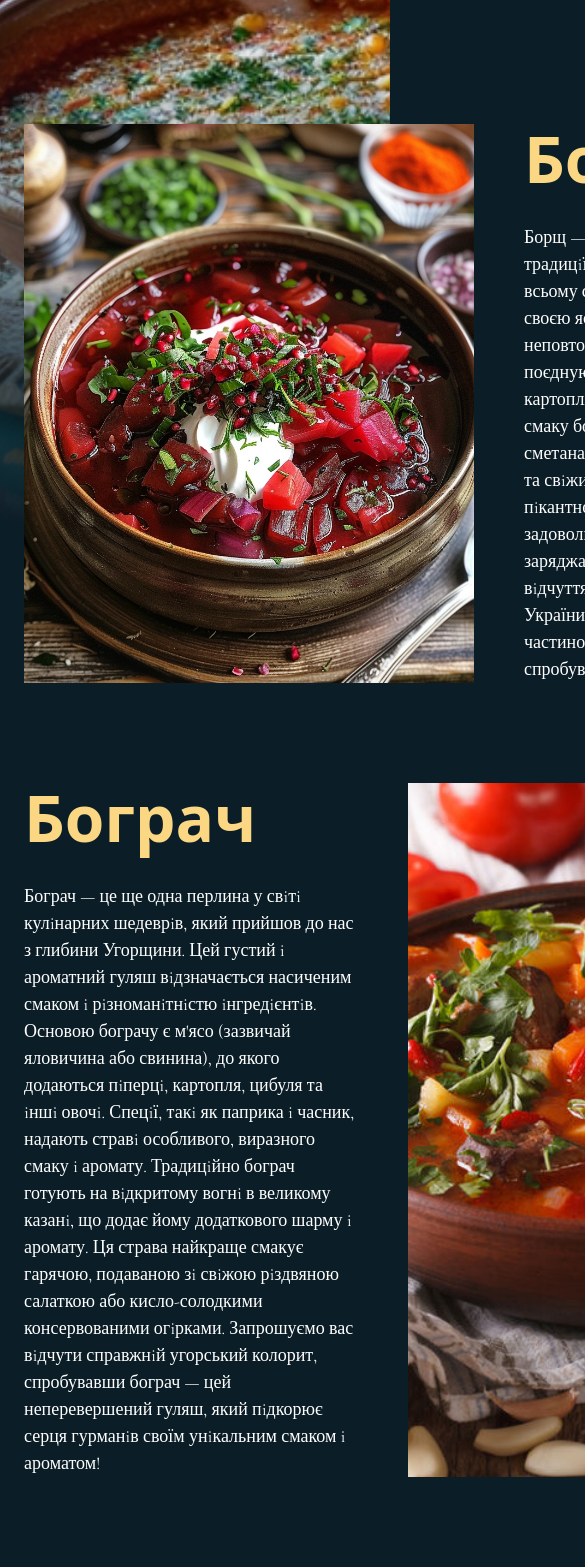
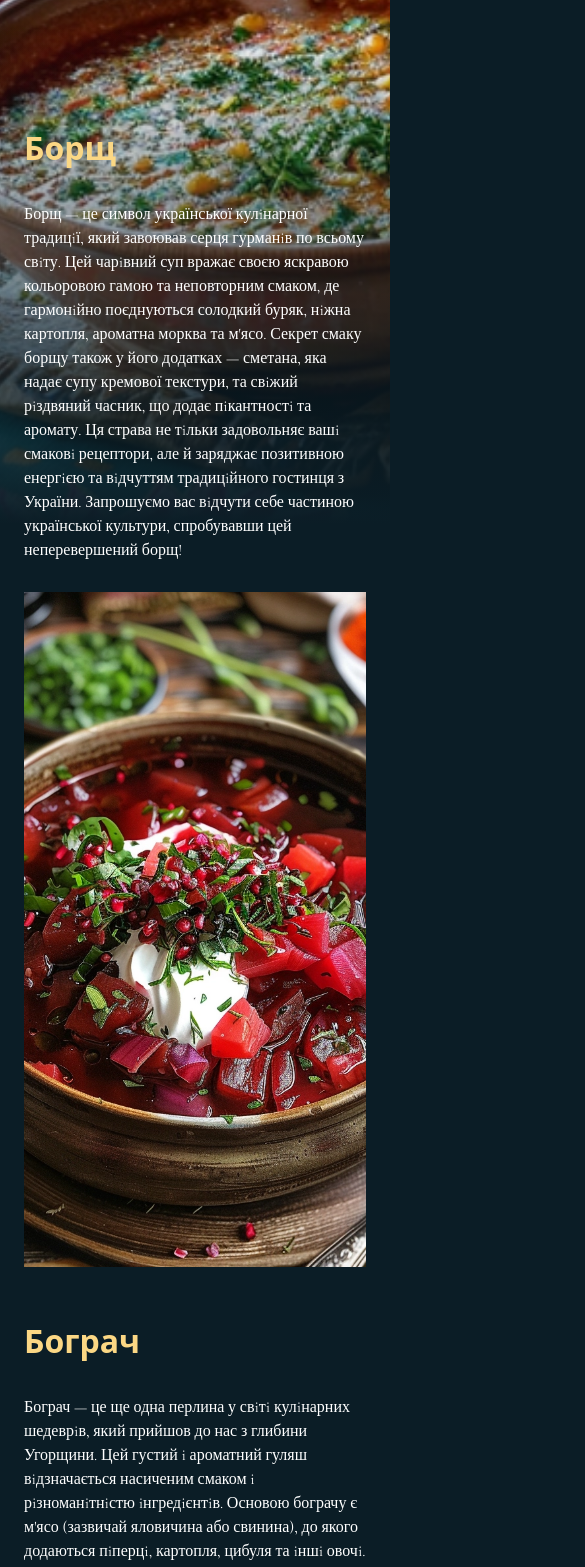
Before and after one commit to uliana-mykoliuk/travel-to-slavsko, a Next.js app: page /food in a window 390 px wide. Shown: the part 820-2387 px from the top of the page, 585 px wide, since content can reach past the window. Built offline with nearby package versions, Linux system fonts and the light colour scheme; a web font is replaced by a local one.

Commit message:
mobile redesign

```diff
--- a/src/components/footer.component.jsx
+++ b/src/components/footer.component.jsx
@@ -1,5 +1,5 @@
+import { navLinks } from "@/mocks/nav-links";
 import Link from "next/link";
-import { navLinks } from "./header.component";
 
 const footerLinks = [
   {
--- a/src/components/image-text.component.jsx
+++ b/src/components/image-text.component.jsx
@@ -1,38 +1,43 @@
 import Image from "next/image";
 
+const TextComponent = ({ title, text }) => {
+  return (
+    <div>
+      <h2 className="font-bold text-[32px] md:text-[64px] md:leading-[70px] text-accent">
+        {title}
+      </h2>
+      <p className="text-[16px] md:text-[18px] mt-[30px]">{text}</p>
+    </div>
+  );
+};
+
 const ImageTextComponent = ({ title, text, img, imgPosition = "left" }) => {
-  return imgPosition === "left" ? (
-    <section className="grid mx-auto grid-cols-[450px_auto] gap-x-[50px] items-center">
-      <div className="relative h-full min-h-[500px]">
+  return (
+    <div className="container">
+      {imgPosition === "left" ? (
+        <section className="flex flex-col-reverse md:grid md:grid-cols-2 xl:grid-cols-[450px_1fr] gap-x-[50px] gap-y-[30px] md:items-center">
+          <div className="md:relative h-[80vh] md:h-full min-h-[500px]">
             <Image
               src={img}
               alt={title}
-          className="w-full h-full object-cover absolute"
+              className="w-full h-full object-cover md:absolute"
             />
           </div>
-      <div className="">
-        <h2 className="font-bold text-[64px] leading-[70px] text-accent">
-          {title}
-        </h2>
-        <p className="text-[18px] mt-[30px]">{text}</p>
-      </div>
+          <TextComponent title={title} text={text} />
         </section>
       ) : (
-    <section className="grid mx-auto grid-cols-[auto_450px] gap-x-[50px] items-center">
-      <div className="">
-        <h2 className="font-bold text-[64px] leading-[70px] text-accent">
-          {title}
-        </h2>
-        <p className="text-[18px] mt-[30px]">{text}</p>
-      </div>
-      <div className="relative h-full min-h-[500px]">
+        <section className="flex flex-col md:grid md:grid-cols-2 xl:grid-cols-[1fr_450px] gap-x-[50px] gap-y-[30px] md:items-center">
+          <TextComponent title={title} text={text} />
+          <div className="md:relative h-[80vh] md:h-full min-h-[500px]">
             <Image
               src={img}
               alt={title}
-          className="w-full h-full object-cover absolute"
+              className="w-full h-full object-cover md:absolute"
             />
           </div>
         </section>
+      )}
+    </div>
   );
 };
 
--- a/src/components/restaurants-slider.component.jsx
+++ b/src/components/restaurants-slider.component.jsx
@@ -21,6 +21,29 @@ const RestaurantsSlider = () => {
     speed: 0,
     autoplaySpeed: 10000,
     beforeChange: handleBeforeChange,
+    responsive: [
+      {
+        breakpoint: 1280,
+        settings: {
+          slidesToShow: 3,
+          slidesToScroll: 3,
+        }
+      },
+      {
+        breakpoint: 980,
+        settings: {
+          slidesToShow: 2,
+          slidesToScroll: 2,
+        }
+      },
+      {
+        breakpoint: 768,
+        settings: {
+          slidesToShow: 1,
+          slidesToScroll: 1
+        }
+      }
+    ]
   };
 
   return (
--- a/src/pages/entertainment.js
+++ b/src/pages/entertainment.js
@@ -23,6 +23,26 @@ export default function Entertainment() {
     autoplay: true,
     speed: 0,
     autoplaySpeed: 7000,
+    responsive: [
+      {
+        breakpoint: 1280,
+        settings: {
+          slidesToShow: 3,
+        }
+      },
+      {
+        breakpoint: 980,
+        settings: {
+          slidesToShow: 2,
+        }
+      },
+      {
+        breakpoint: 768,
+        settings: {
+          slidesToShow: 1,
+        }
+      }
+    ]
   };
 
   return (
--- a/src/pages/food.js
+++ b/src/pages/food.js
@@ -17,8 +17,7 @@ export default function Food() {
         img={HeroBg}
       />
       <div className="z-[1] relative py-[100px] -mt-[500px]">
-        <div className="container mx-auto">
-          <div className="grid gap-[100px] mb-[100px]">
+        <div className="grid gap-[50px] md:gap-[100px]">
           {dishes.map((dish, idx) => (
             <ImageTextComponent
               key={dish.id}
@@ -27,15 +26,14 @@ export default function Food() {
             />
           ))}
         </div>
-          <h2 className="font-bold text-[48px] leading-[70px] text-accent text-center mb-[50px]">
+        <div className="container mx-auto mt-[50px] md:mt-[100px]">
+          <h2 className="font-bold text-[32px] md:text-[48px] md:leading-[70px] text-accent text-center mb-[50px]">
             Вiдвiдай мiсцевi заклади <br /> i скуштуй смачну карпатську кухню
           </h2>
           <RestaurantsSlider />
         </div>
       </div>
-      <div className="container mx-auto mb-[100px]">
       <Footer />
-      </div>
     </>
   );
 }
--- a/src/pages/hotels.jsx
+++ b/src/pages/hotels.jsx
@@ -20,8 +20,8 @@ export default function Hotels() {
         }
         img={HeroBg}
       />
-      <div className="container mx-auto mb-[100px] -mt-[256px]">
-        <div className="grid grid-cols-4 gap-[30px] z-[1] mb-[100px]">
+      <div className="container mx-auto -mt-[500px]">
+        <div className="grid sm:grid-cols-2 md:grid-cols-3 xl:grid-cols-4 gap-[30px] z-[1]">
           {hotels.map((hotel, idx) => (
             <Link
               key={idx}
--- a/src/pages/mountains.js
+++ b/src/pages/mountains.js
@@ -8,7 +8,7 @@ import { mountains } from "@/mocks/mountains.mock";
 export default function Mountains() {
   return (
     <>
-      <Header className="mt-[64px]" />
+      <Header className="md:mt-[64px]" />
       <Hero
         title={"Гори та природа"}
         header={
@@ -18,8 +18,7 @@ export default function Mountains() {
         }
         img={HeroBg}
       />
-      <div className="z-[1] relative py-[100px] -mt-[500px]">
-        <div className="container mx-auto">
+      <div className="z-[1] relative py-[100px] -mt-[500px] grid gap-y-[50px] md:gap-y-[100px]">
         {mountains.map((mountain, idx) => (
           <ImageTextComponent
             key={idx}
@@ -30,10 +29,7 @@ export default function Mountains() {
           />
         ))}
       </div>
-      </div>
-      <div className="container mx-auto mb-[100px]">
       <Footer />
-      </div>
     </>
   );
 }
```
Lines whose indentation alone changed are shown as unchanged.
